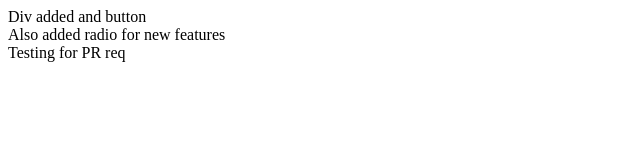
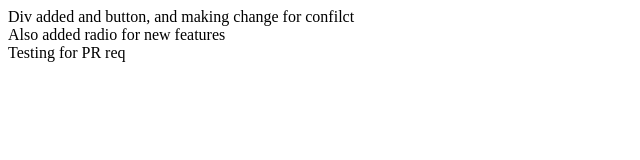
Before and after one commit to Dhavall07/PracticeGit, a plain HTML site: page index.html in a window 1280 px wide. Shown: the whole page, without its empty margins (0-640 px from the left). Drawn offline with Linux system fonts and the light colour scheme.

Commit message:
conflict testing

```diff
--- a/index.html
+++ b/index.html
@@ -1,5 +1,5 @@
 <html>
-    <div>Div added and button</div>
+    <div>Div added and button, and making change for confilct</div>
     <div> Also added radio for new features</div>
     <div> Testing for PR req</div>
 </html>
```
